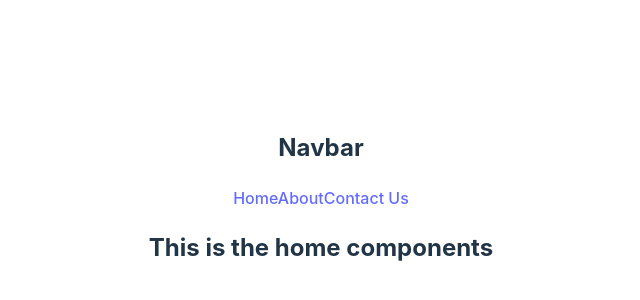
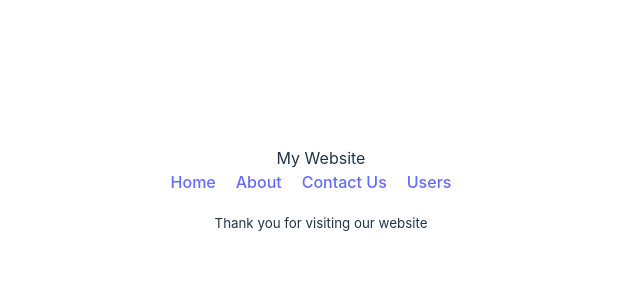
Before and after one commit to WEB-Imran-Hossain/introduction-to-react-router-project, a React (Vite) app: page / in a window 1280 px wide. Shown: the part 202-502 px from the top of the page, without its empty margins (319-959 px from the left). Built offline with nearby package versions, Linux system fonts and the light colour scheme.

Commit message:
added data json file

```diff
--- /dev/null
+++ b/src/Components/Footer/Footer.jsx
@@ -0,0 +1,11 @@
+
+
+const Footer = () => {
+    return (
+        <div>
+            <p><small>Thank   you for visiting our website</small></p>
+        </div>
+    );
+};
+
+export default Footer;
--- /dev/null
+++ b/src/Components/Header/Header.css
@@ -0,0 +1,3 @@
+nav a {
+    margin-right: 20px;
+}
--- a/src/Components/Header/Header.jsx
+++ b/src/Components/Header/Header.jsx
@@ -1,13 +1,15 @@
-
+import { Link } from 'react-router-dom';
+import './Header.css';
 
 const Header = () => {
     return (
         <div>
-            <h2>Navbar</h2>
+            <span>My Website</span>
             <nav>
-                <a href="/">Home</a>
-                <a href="/about">About</a>
-                <a href="/contact">Contact Us</a>
+                <Link to="/">Home</Link>
+                <Link to="/about">About</Link>
+                <Link to="/contact">Contact Us</Link>
+                <Link to="/users">Users</Link>
             </nav>
         </div>
     );
--- a/src/Components/Home/Home.jsx
+++ b/src/Components/Home/Home.jsx
@@ -1,4 +1,5 @@
 import { Outlet } from "react-router-dom";
+import Footer from "../Footer/Footer";
 import Header from "../Header/Header";
 
 
@@ -6,8 +7,10 @@ const Home = () => {
     return (
         <div>
             <Header></Header>
-            <h2>This is the home components</h2>
             <Outlet></Outlet>
+            <Footer></Footer>
+
+
         </div>
     );
 };
--- /dev/null
+++ b/src/Components/User/User.jsx
@@ -0,0 +1,21 @@
+import { Link } from "react-router-dom";
+
+const User = ({user}) => {
+    const { id, name, email, phone } = user;
+    const userStyle={
+        border: '2px solid red',
+        padding: '5px',
+        borderRadius:'20px'
+    }
+
+    return (
+        <div style={userStyle}>
+            <h2>{name}</h2>
+            <p>email: {email}</p>
+            <p>Phone: {phone}</p>
+            <Link to={`/user/${id}`}>Show Details</Link>
+        </div>
+    );
+};
+
+export default User;
--- /dev/null
+++ b/src/Components/Users/Users.css
@@ -0,0 +1,5 @@
+.users {
+  display: grid;
+  grid-template-columns: repeat(3, 1fr);
+  gap: 10px;
+}
--- /dev/null
+++ b/src/Components/Users/Users.jsx
@@ -0,0 +1,21 @@
+import { useLoaderData } from "react-router-dom";
+import User from "../User/User";
+import'./Users.css';
+
+const Users = () => {
+    const users = useLoaderData()
+    console.log(users);
+    return (
+        <div>
+            <h2>Our Users{users.length}</h2>
+            <p>Good users</p>
+            <div className="users">
+                {
+                    users.map(user => <User key={user.id} user={user}></User>)
+                }
+            </div>
+        </div>
+    );
+};
+
+export default Users;
--- a/src/main.jsx
+++ b/src/main.jsx
@@ -9,19 +9,25 @@ import {
 import Home from './Components/Home/Home.jsx';
 import About from './Components/About/About.jsx';
 import Contact from './Components/Contact/Contact.jsx';
+import Users from './Components/Users/Users.jsx';
 
 const router = createBrowserRouter([
   {
     path: "/",
     element: <Home></Home>,
-    children:[
+    children: [
       {
         path: '/about',
-        element:<About></About>
+        element: <About></About>
       },
       {
         path: '/contact',
-        element:<Contact></Contact>
+        element: <Contact></Contact>
+      },
+      {
+        path: '/users',
+        loader: () => fetch('https://jsonplaceholder.typicode.com/users'),
+        element: <Users></Users>
       }
     ]
   }
@@ -29,6 +35,6 @@ const router = createBrowserRouter([
 
 ReactDOM.createRoot(document.getElementById('root')).render(
   <React.StrictMode>
-   <RouterProvider router={router} />
+    <RouterProvider router={router} />
   </React.StrictMode>,
 )
```
